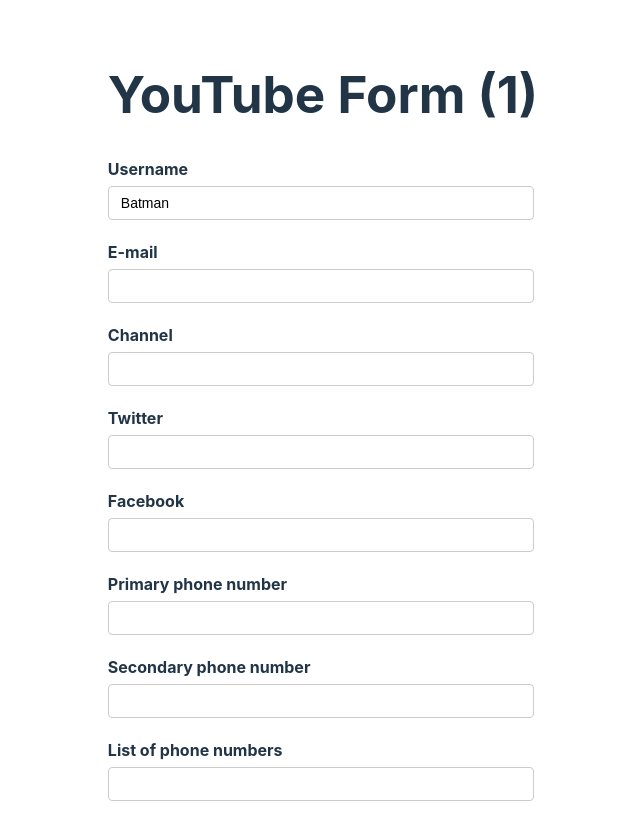
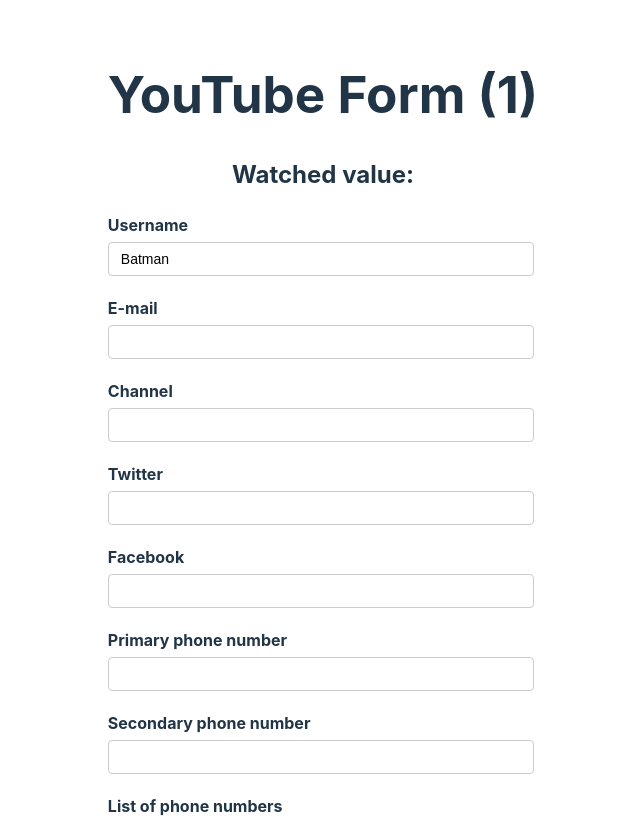
Before and after one commit to duaneX727/reactHookForms, a React (Vite) app: page / in a window 1280 px wide. Shown: the top 817 px of the page, without its empty margins (317-957 px from the left). Built offline with nearby package versions, Linux system fonts and the light colour scheme.

Commit message:
Added Watch Field Values

```diff
--- a/src/components/YouTubeForm.tsx
+++ b/src/components/YouTubeForm.tsx
@@ -1,3 +1,4 @@
+import { useEffect } from "react";
 import {useForm, useFieldArray} from 'react-hook-form';
 import {DevTool} from "@hookform/devtools";
 
@@ -48,7 +49,7 @@
       dob: new Date()
     },
    });
-   const {register, control, handleSubmit, formState} = form;
+   const {register, control, handleSubmit, formState, watch} = form;
 
    const {errors} = formState;
    const {fields, append, remove} = useFieldArray({
@@ -58,6 +59,16 @@
    const onSubmit = (data: FormValues) => {
      console.log('Form submitted', data)
    }
+
+   useEffect(() => {
+    const subscription = watch((value) => {
+      console.log(value);
+    })
+    return () => subscription.unsubscribe();
+   }, [watch]);
+
+   //const watchForm = watch();
+
    renderCount++
    //const {name, ref, onChange, onBlur} = register("username");
    //console.log(form);
@@ -65,6 +76,7 @@
     return (
       <div>
         <h1>YouTube Form ({renderCount / 2})</h1>
+        <h2>Watched value: {JSON.stringify(watch)}</h2>
          <form onSubmit={handleSubmit(onSubmit)} noValidate>
           <div className='form-control'>
           <label htmlFor="username">Username</label>
```
